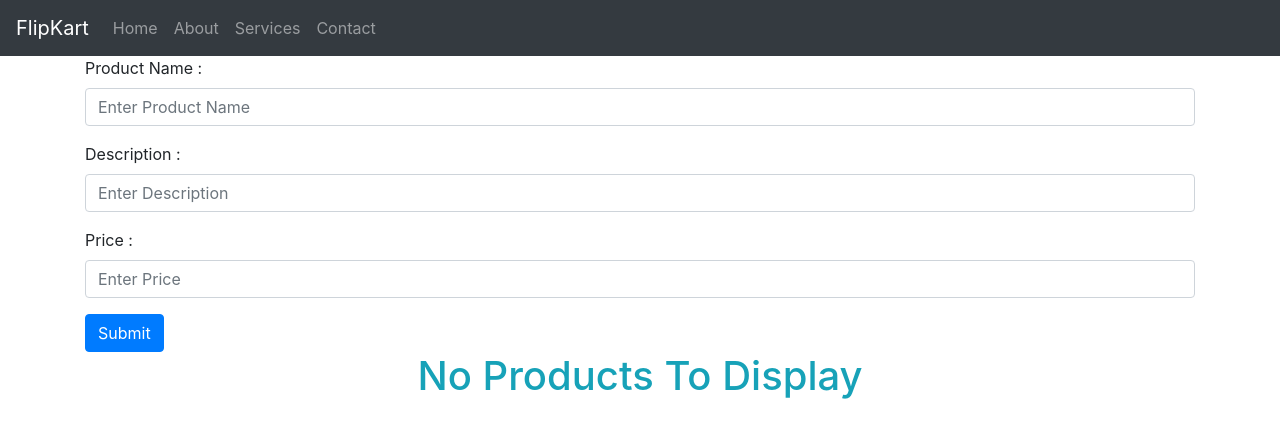
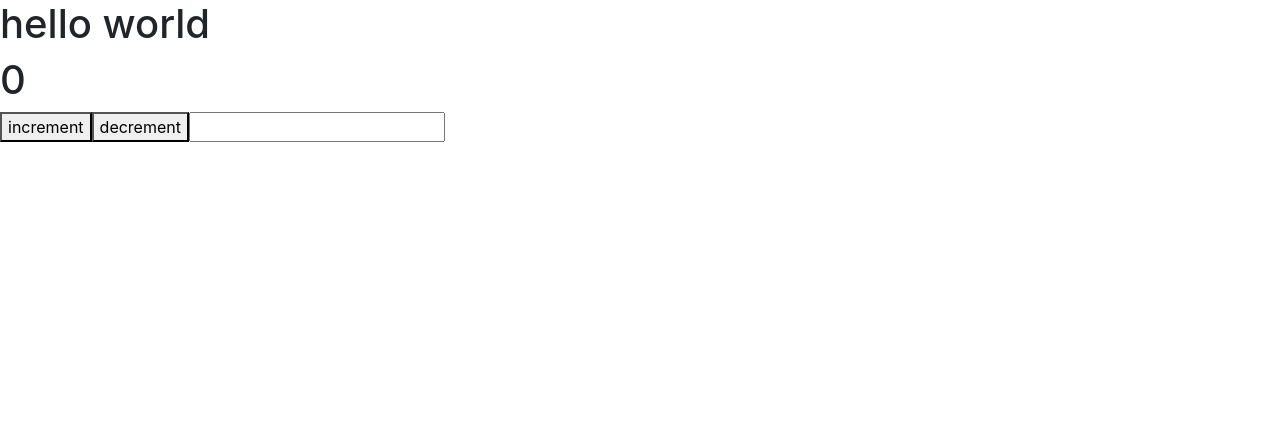
Before and after one commit to miismail007/ReactWeekend2, a React (Create React App) app: page / in a window 1280 px wide. Shown: the top 438 px of the page. Built offline with nearby package versions, Linux system fonts and the light colour scheme.

Commit message:
class components

```diff
--- a/src/App.js
+++ b/src/App.js
@@ -1,15 +1,17 @@
 import React, { useEffect, useState } from 'react'
-import GitFinder from './GitFinder/GitFinder'
-import SimpleProducts from './SimpleProducts/SimpleProducts'
+import ClassComponent from './classComponent/ClassComponent'
+// import GitFinder from './GitFinder/GitFinder'
+// import SimpleProducts from './SimpleProducts/SimpleProducts'
 // import UseEffectProcess from './useEffect/UseEffectProcess'
 
 function App() {
 
   return (
     <div>
-      <SimpleProducts />
+      {/* <SimpleProducts /> */}
       {/* <UseEffectProcess /> */}
       {/* <GitFinder /> */}
+      <ClassComponent />
     </div>
   )
 }
--- /dev/null
+++ b/src/classComponent/ClassComponent.js
@@ -0,0 +1,27 @@
+import React, { Component } from 'react';
+
+class ClassComponent extends Component {
+
+    state = {
+        text: "hello world",
+        counter: 0
+    }
+    render() {
+        return (
+            <div>
+                <h1>{this.state.text}</h1>
+                <h1>{this.state.counter}</h1>
+                <button onClick={() => {
+                    this.setState({ counter: this.state.counter + 1 })
+                }}>increment</button>
+                <button onClick={() => {
+                    this.setState({ counter: this.state.counter - 1 })
+                }}>decrement</button>
+                <input onChange={(text) => {
+                    this.setState({ text: text.target.value })
+                }} />
+            </div>);
+    }
+}
+
+export default ClassComponent;
```
